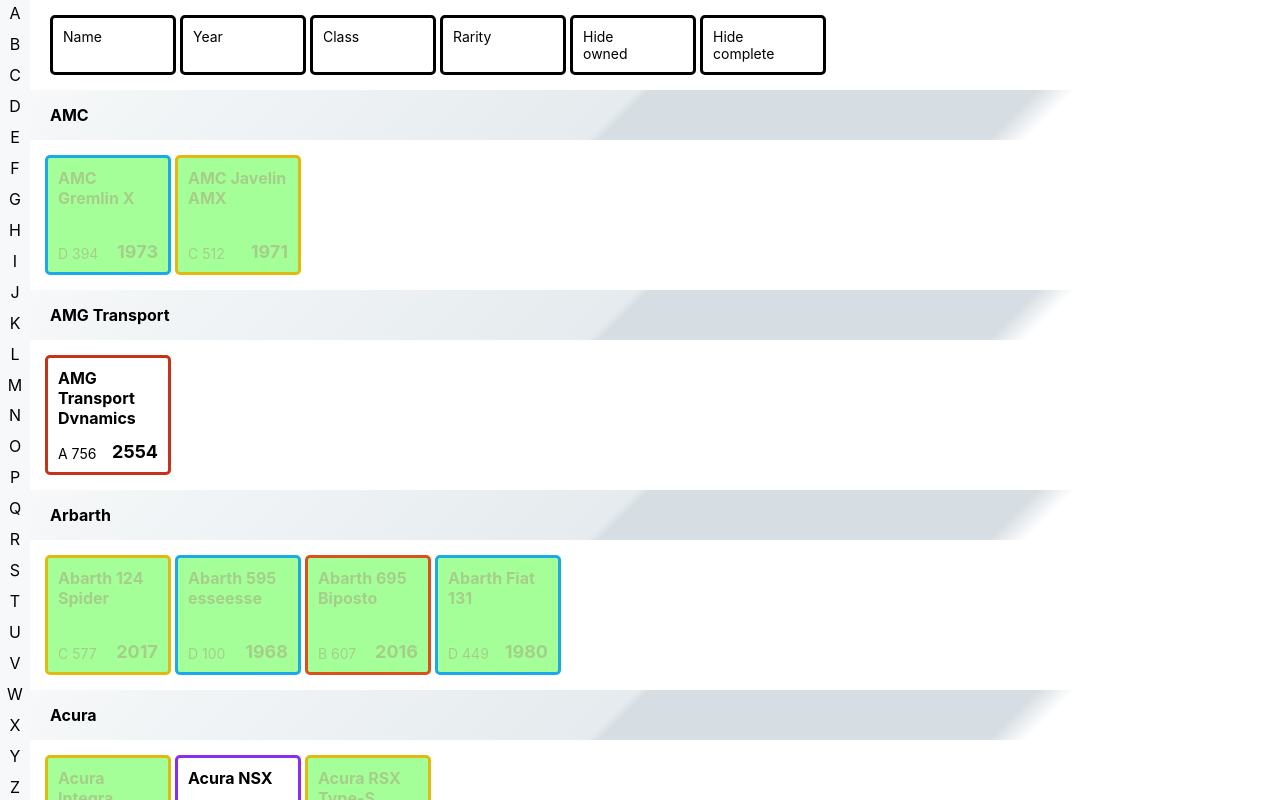
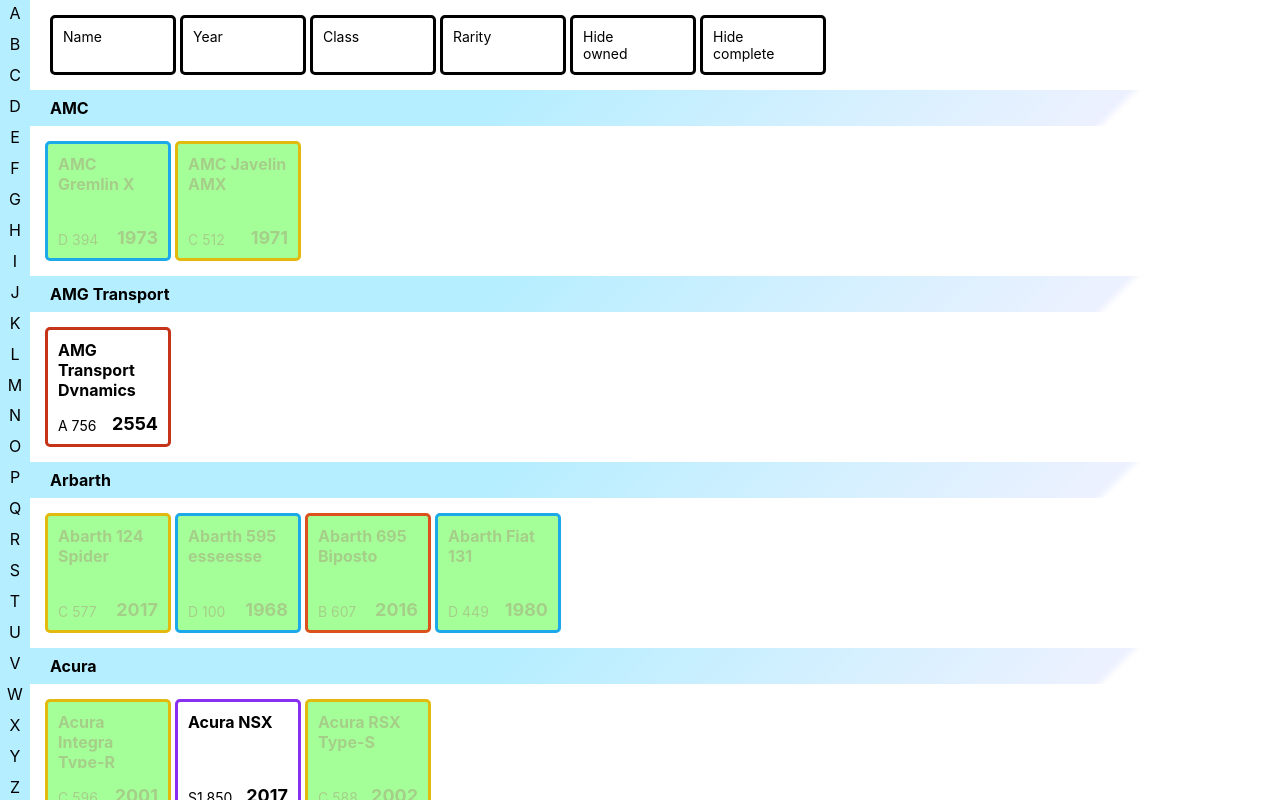
Before and after one commit to onion2k/fh4-car-tracker, a React (Create React App) app: page / in a window 1280 px wide. Shown: the top 800 px of the page. Built offline with nearby package versions, Linux system fonts and the light colour scheme.

Commit message:
Light grey color scheme

```diff
--- a/src/App.css
+++ b/src/App.css
@@ -1,6 +1,7 @@
 
 .App {
   background-color: #ffffff;
+  overflow-x: hidden;
 }
 
 .order {
--- a/src/Marque.css
+++ b/src/Marque.css
@@ -7,13 +7,13 @@
 }
 
 .Marque > div.title {
-    background: transparent; /* Old browsers */
-    background: -moz-linear-gradient(-45deg, #f6f8f9 0%, #e5ebee 50%, #d7dee3 51%, #d7dee3 83%, transparent 86%); /* FF3.6-15 */
-    background: -webkit-linear-gradient(-45deg, #f6f8f9 0%,#e5ebee 50%,#d7dee3 51%,#d7dee3 83%,transparent 86%); /* Chrome10-25,Safari5.1-6 */
-    background: linear-gradient(135deg, #f6f8f9 0%,#e5ebee 50%,#d7dee3 51%,#d7dee3 83%,transparent 86%); /* W3C, IE10+, FF16+, Chrome26+, Opera12+, Safari7+ */
-
-    padding: 15px 20px;
-    width: 90%;
+    background: #b5eeff; /* Old browsers */
+    background: -moz-linear-gradient(-45deg, #b5eeff 38%, #edf1ff 87%, #ffffff 88%, #ffffff 100%); /* FF3.6-15 */
+    background: -webkit-linear-gradient(-45deg, #b5eeff 38%,#edf1ff 87%,#ffffff 88%,#ffffff 100%); /* Chrome10-25,Safari5.1-6 */
+    background: linear-gradient(135deg, #b5eeff 38%,#edf1ff 87%,#ffffff 88%,#ffffff 100%); /* W3C, IE10+, FF16+, Chrome26+, Opera12+, Safari7+ */
+    filter: progid:DXImageTransform.Microsoft.gradient( startColorstr='#b5eeff', endColorstr='#ffffff',GradientType=1 ); /* IE6-9 fallback on horizontal gradient */
+    padding: 8px 20px;
+    width: 95%;
     font-weight: bold;
 }
 
--- a/src/Shortcuts.css
+++ b/src/Shortcuts.css
@@ -3,7 +3,7 @@
     position: fixed;
     top: 0;
     left: 0;
-    background-color: #f6f8f9;
+    background-color: #b5eeff;
     width: 30px;
     height: 100vh;
     display: grid;
```
